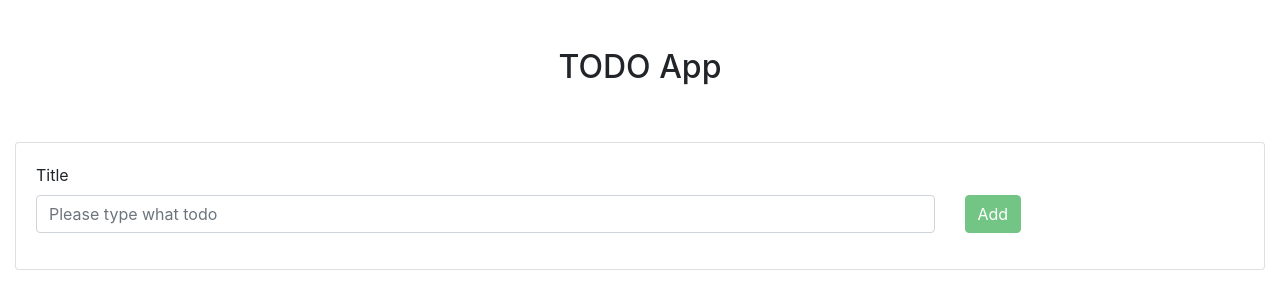
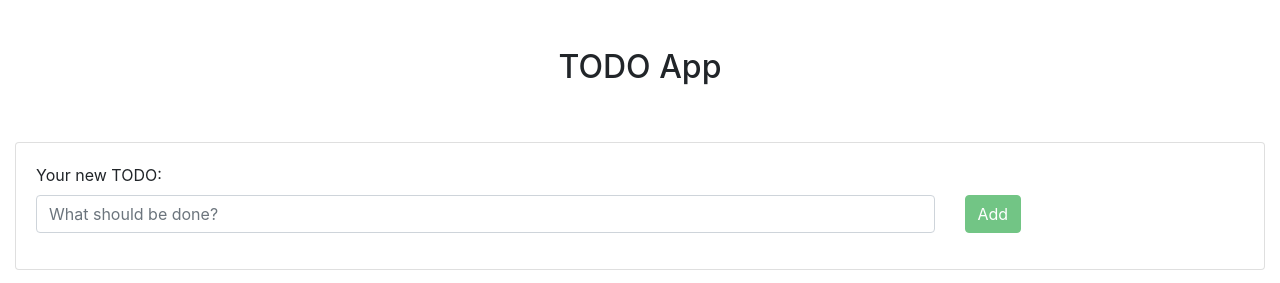
Before and after one commit to Orehouse/todo_app, a React (Create React App) app: page / in a window 1280 px wide. Shown: the top 283 px of the page. Built offline with nearby package versions, Linux system fonts and the light colour scheme.

Commit message:
Change label and placeholder texts

```diff
--- a/src/components/AddTodoForm/AddTodoForm.js
+++ b/src/components/AddTodoForm/AddTodoForm.js
@@ -44,14 +44,14 @@ const AddTodoForm = props => {
         <Form onSubmit={onSubmitHandler}>
           <Row>
             <Col lg={12}>
-              <Label for="newTodoTitle">Title</Label>
+              <Label for="newTodoTitle">Your new TODO:</Label>
               <Row>
                 <Col xs={9}>
                   <FormGroup>
                     <Input
                       type="text"
                       id="newTodoTitle"
-                      placeholder="Please type what todo"
+                      placeholder="What should be done?"
                       value={todoTitle}
                       onChange={onChangeHandler}
                     />
```
